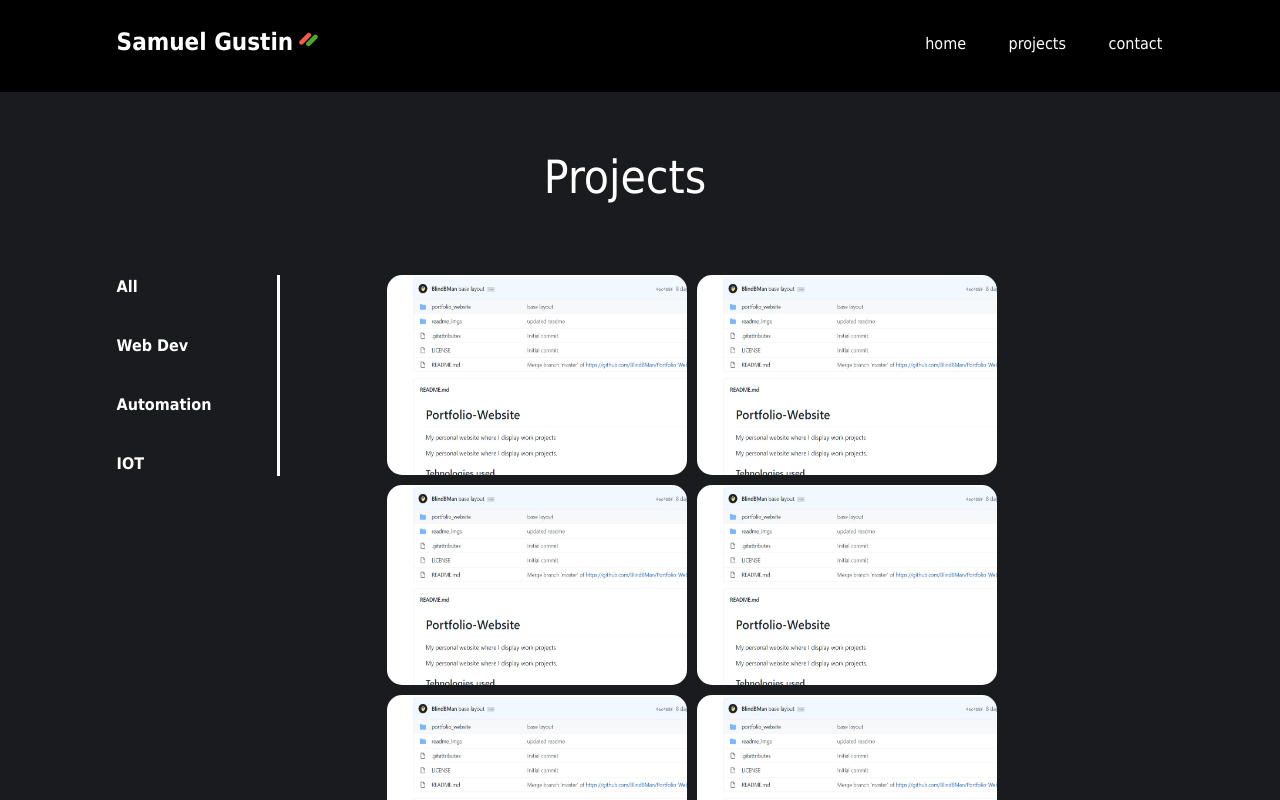
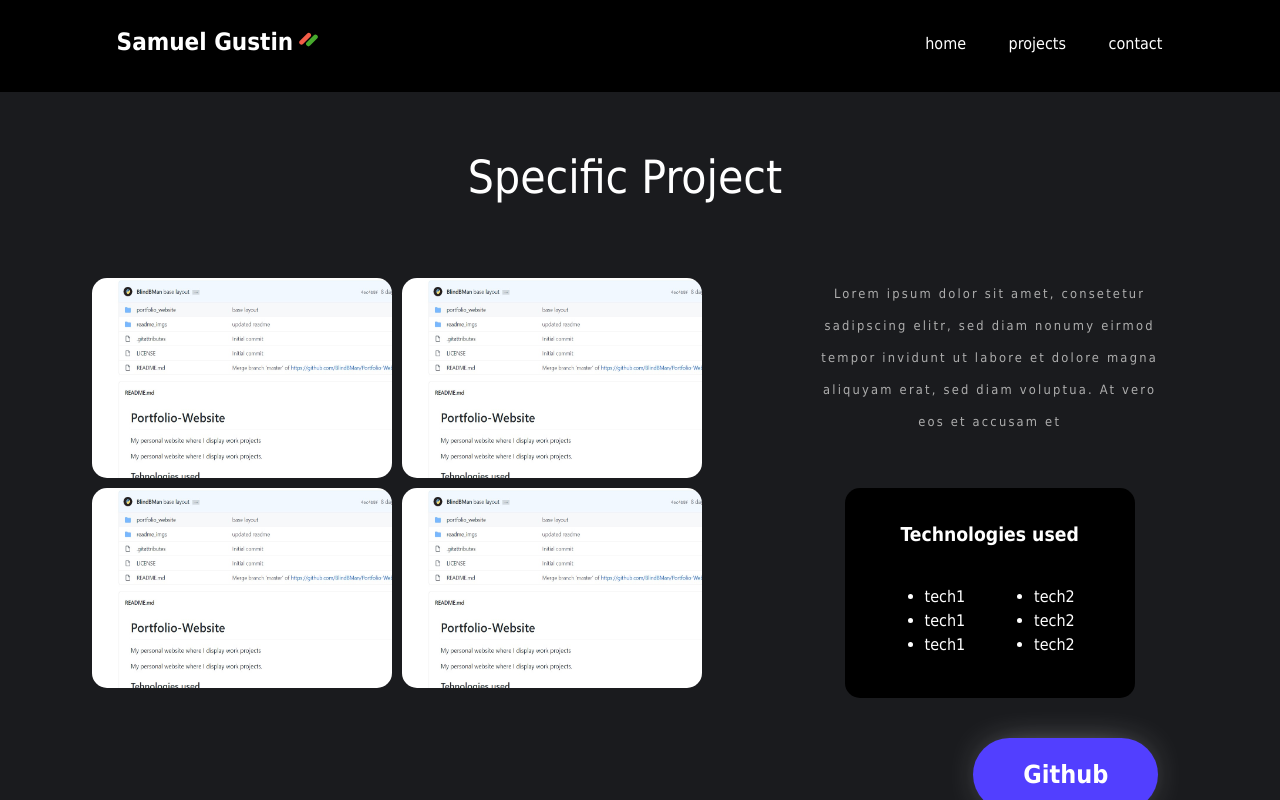
Before and after one commit to BlindBMan/Portfolio-Website, a React (Create React App) app in the folder portfolio_website/: page / in a window 1280 px wide. Shown: the top 800 px of the page. Built offline with nearby package versions, Linux system fonts and the light colour scheme.

Commit message:
specific project page
done flex layout

```diff
--- a/portfolio_website/src/components/contact-page/email-form/EmailForm.css
+++ b/portfolio_website/src/components/contact-page/email-form/EmailForm.css
@@ -18,6 +18,7 @@
     font-size: 1vw;
     color: #ADADAD;
 }
+
 .input-container {
     margin: 50px 0 50px 0;
 }
--- a/portfolio_website/src/components/projects-page/ProjectsContent/ProjectsContent.js
+++ b/portfolio_website/src/components/projects-page/ProjectsContent/ProjectsContent.js
@@ -4,7 +4,7 @@ import IndividualProject from "./IndividualProject/IndividualProject";
 
 export default function ProjectsContent() {
     return (
-        <div id="projects-content" className=" d-flex flex-column h-100">
+        <div id="projects-content" className="d-flex flex-column h-100">
             <div className="flex-column row"
                  style={{marginBottom: "50px", width: "100%"}}
             >
--- /dev/null
+++ b/portfolio_website/src/components/specific-project-page/SpecificProject.css
@@ -0,0 +1,39 @@
+
+#main-container {
+    height: 77.5vh;
+    background-color: #1A1B1E;
+    width: 100%;
+}
+
+#imgs-container {
+    margin-left: 7.16vw;
+    width: 650px;
+}
+
+#tech-container {
+    background-color: #000;
+    border-radius: 15px;
+    width: 80%;
+    height: 50%;
+}
+
+.title {
+    text-align: center;
+    padding-top: 7.21vh;
+    padding-bottom: 1.57vh;
+    font-size: 3.58vw;
+}
+
+img {
+    width: 300px;
+    height: 200px;
+    border-radius: 15px;
+    margin-right: 10px;
+    margin-bottom: 10px;
+}
+
+.description {
+    text-align: center;
+    font-size: 1vw;
+    color: #ADADAD;
+}
--- /dev/null
+++ b/portfolio_website/src/components/specific-project-page/SpecificProject.js
@@ -0,0 +1,95 @@
+import React from 'react'
+import './SpecificProject.css'
+import Header from "../header/Header";
+import Footer from "../footer/Footer";
+import CustomBtn from "../CustomBtn/CustomBtn";
+
+export default function SpecificProject() {
+    return (
+        <div id="specific-project-container">
+            <Header />
+
+            <div id="main-container" className="d-flex flex-column h-100">
+                <div className="flex-column row"
+                     style={{marginBottom: "6.57vh", width: "100%"}}
+                >
+                    <h1 className="title align-self-center">
+                        Specific Project
+                    </h1>
+                </div>
+
+                <div className="row d-flex" style={{width: "100%", marginBottom: "5vh"}}>
+                    <div id={"imgs-container"} className={"col-sm-7"}>
+                        <img src={"/assets/images/test_pic.jpg"} alt={"rr"} />
+                        <img src={"/assets/images/test_pic.jpg"} alt={"rr"} />
+                        <img src={"/assets/images/test_pic.jpg"} alt={"rr"} />
+                        <img src={"/assets/images/test_pic.jpg"} alt={"rr"} />
+                    </div>
+
+                    <div className={"row d-flex flex-column col-sm-4"}
+                         style={{width: "100%", paddingRight: "5vw", paddingLeft: "0"}}
+                    >
+                        <div className={"description align-self-center"}
+                             style={{marginTop: "0",
+                                     lineHeight: "2.5",
+                                     letterSpacing: "2.2px"
+                             }}
+                        >
+                            Lorem ipsum dolor sit amet, consetetur sadipscing elitr, sed diam nonumy eirmod tempor invidunt ut
+                            labore et dolore magna aliquyam erat, sed diam voluptua. At vero eos et accusam et
+                        </div>
+                        <div id={"tech-container"} className={"d-flex flex-column mt-auto align-self-center"}>
+                            <div className={"row align-self-center"} style={{marginTop: "35px"}}>
+                                <h6
+                                    style={{
+                                        textAlign: "center",
+                                        fontWeight: "bold",
+                                        fontSize: "1.2rem"
+                                    }}
+                                >
+                                    Technologies used
+                                </h6>
+                            </div>
+                            <div
+                                className={"row align-self-center"}
+                                style={{
+                                    marginBottom: "25px",
+                                    marginTop: "auto",
+                                    width: "100%"
+                                }}
+                            >
+                                <ul style={{
+                                    marginLeft: "40px"
+                                }}>
+                                    <li>tech1</li>
+                                    <li>tech1</li>
+                                    <li>tech1</li>
+                                </ul>
+                                <ul style={{
+                                    marginLeft: "auto",
+                                    marginRight: "60px"
+                                }}>
+                                    <li>tech2</li>
+                                    <li>tech2</li>
+                                    <li>tech2</li>
+                                </ul>
+                            </div>
+                        </div>
+                    </div>
+                </div>
+
+                <div className={"row align-items-end flex-column col-sm-11"}
+                     style={{
+                         width: "100%",
+                         marginBottom: "5vh",
+                         paddingRight: "0"
+                     }}
+                >
+                    <CustomBtn content={"Github"}/>
+                </div>
+            </div>
+
+            <Footer />
+        </div>
+    )
+}
--- a/portfolio_website/src/index.js
+++ b/portfolio_website/src/index.js
@@ -4,11 +4,11 @@ import './index.css';
 // import App from './App';
 import reportWebVitals from './reportWebVitals';
 
-import Projects from "./components/projects-page/Projects";
+import SpecificProject from "./components/specific-project-page/SpecificProject";
 
 ReactDOM.render(
   <React.StrictMode>
-    <Projects />
+    <SpecificProject />
   </React.StrictMode>,
   document.getElementById('root')
 );
```
Also changed, not shown: portfolio_website/src/components/footer/icons/facebook.svg, portfolio_website/src/components/footer/icons/github.svg.
